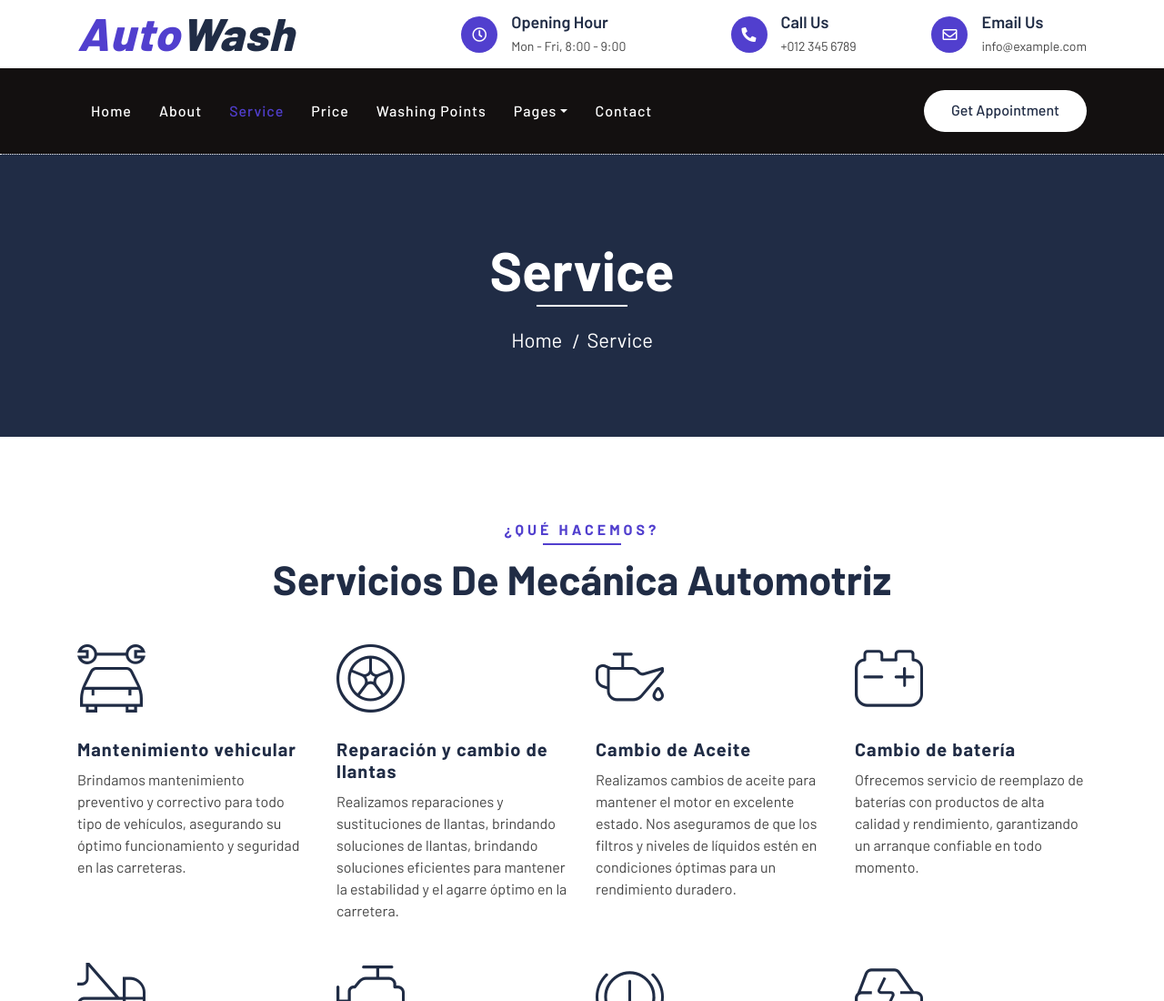
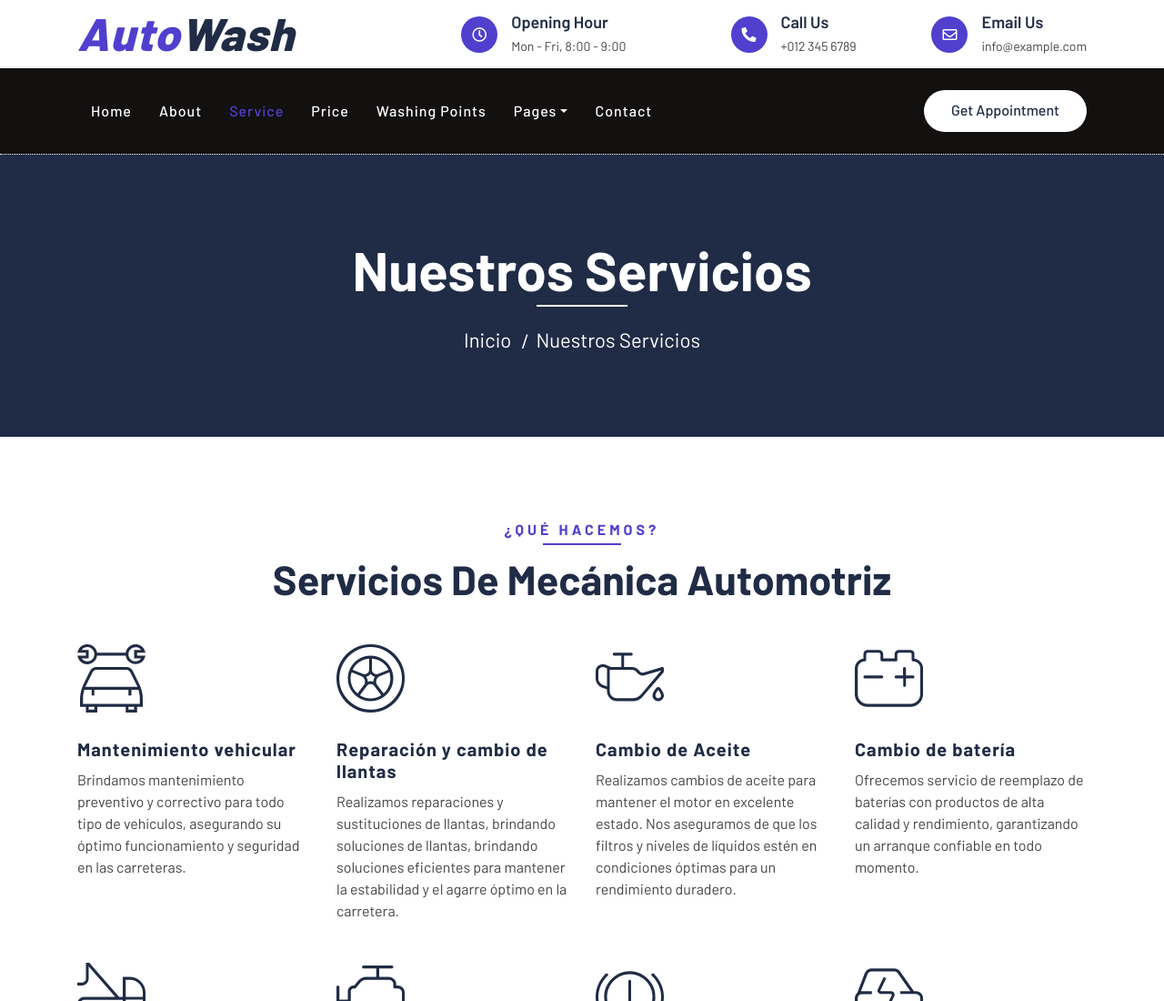
Before and after one commit to PuliAdrea/WebSiteCentryCar, a plain HTML site: page service.html in a window 1280 px wide. Shown: the top 1100 px of the page at 91% size. Drawn offline with nearby package versions, Linux system fonts and the light colour scheme.

Commit message:
se hace cambios en seccion de service

```diff
--- a/service.html
+++ b/service.html
@@ -124,11 +124,11 @@
             <div class="container">
                 <div class="row">
                     <div class="col-12">
-                        <h2>Service</h2>
+                        <h2>Nuestros Servicios</h2>
                     </div>
                     <div class="col-12">
-                        <a href="">Home</a>
-                        <a href="">Service</a>
+                        <a href="">Inicio</a>
+                        <a href="">Nuestros Servicios</a>
                     </div>
                 </div>
             </div>
```
